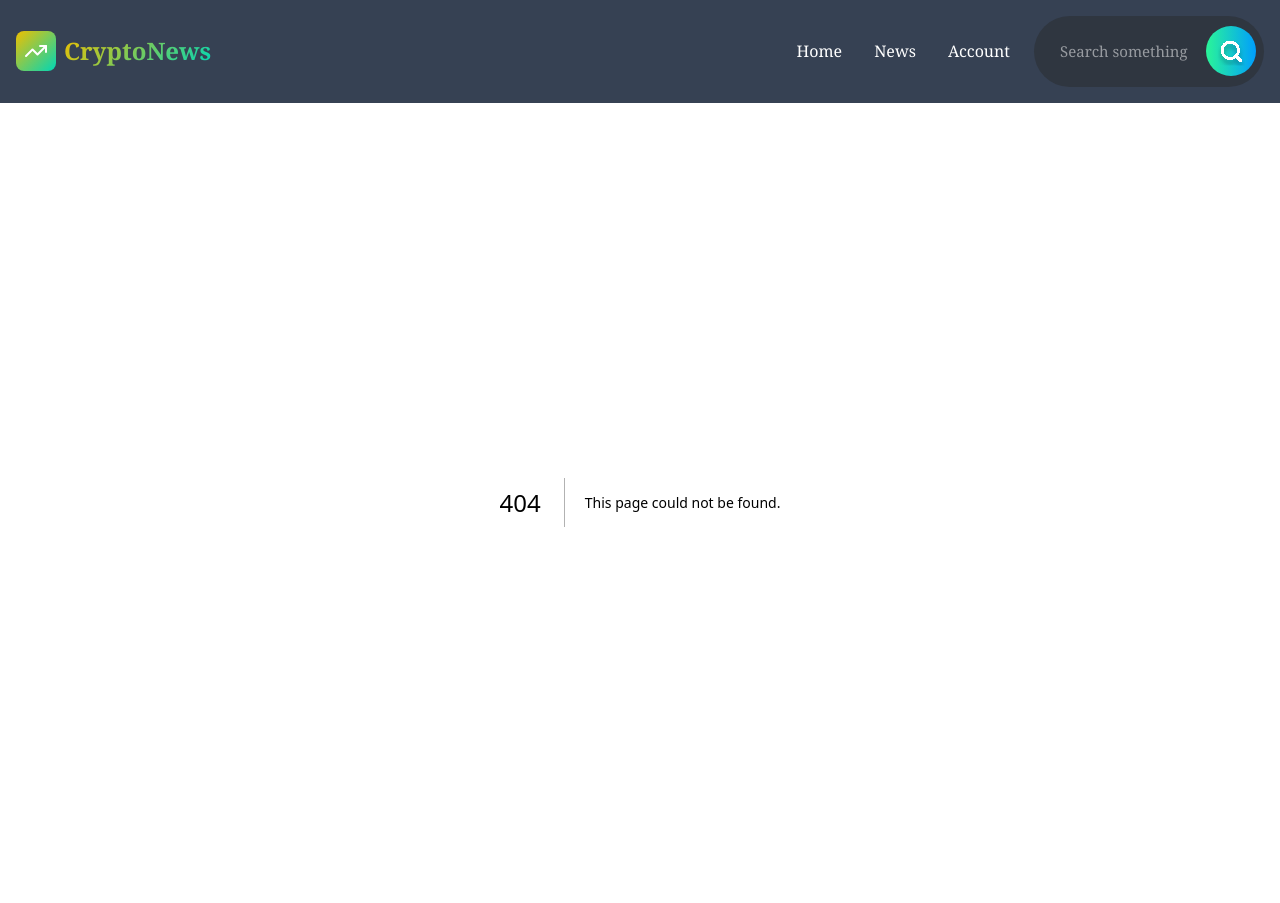
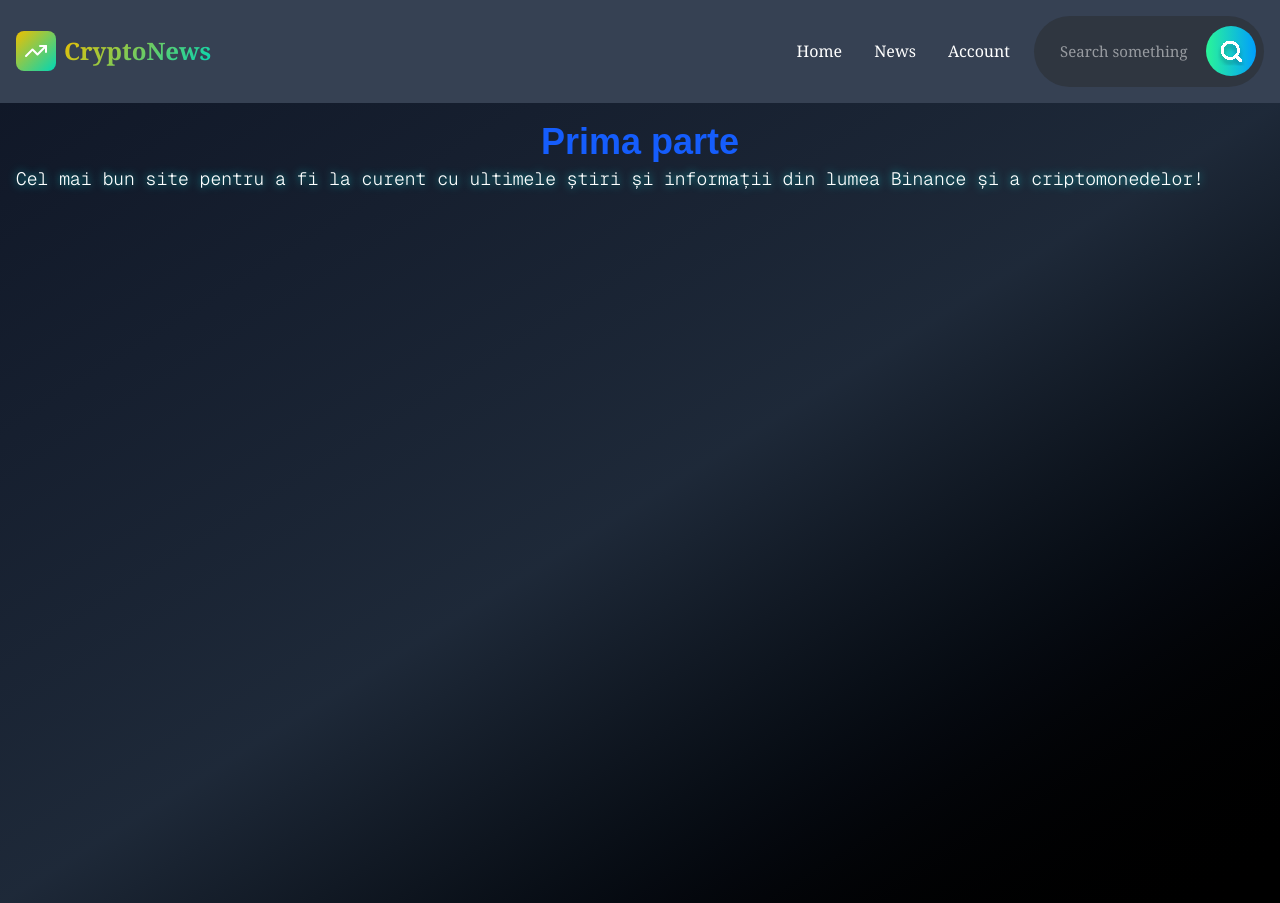
Before and after one commit to Matei-mini/Viitor, a Next.js app: page /settings in a window 1280 px wide. Before the commit this address had no page. Shown: the top 903 px of the page. Built offline with nearby package versions, Linux system fonts and the light colour scheme.

Commit message:
pagina settings

```diff
--- a/src/app/page.js
+++ b/src/app/page.js
@@ -1,4 +1,3 @@
-import {Navbar} from "./components/Navbar.js";
 import Footer from "./components/Footer";
 export default function Home() {
 
--- /dev/null
+++ b/src/app/settings/page.js
@@ -0,0 +1,14 @@
+"use client";
+export default function Settings() {
+
+    return (
+        <div className="flex flex-col min-h-screen bg-gradient-to-br from-gray-900 via-gray-800 to-black">
+            <main className="flex-grow p-4">
+                <h1 className ="mainTitle">Prima parte</h1>
+                <p className="paragraph1">
+                    Cel mai bun site pentru a fi la curent cu ultimele știri și informații din lumea Binance și a criptomonedelor!
+                </p>
+            </main>
+        </div>
+    );
+}
```
Also changed, not shown: src/utils/rss.js (deleted).
